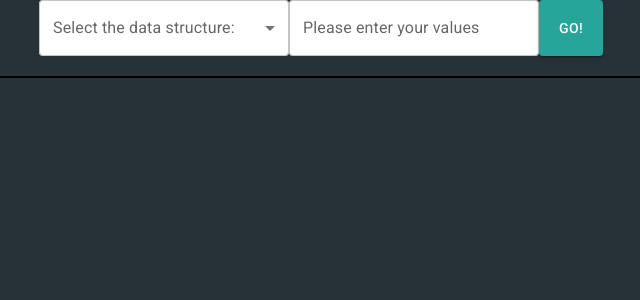
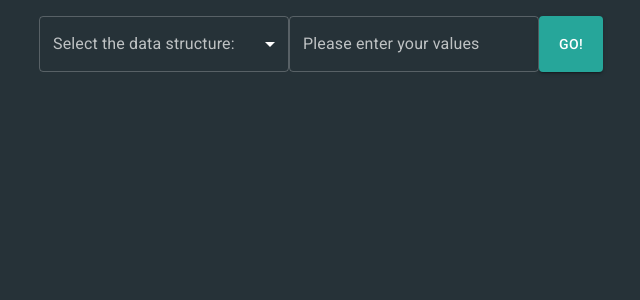
Before and after one commit to Utto/udjat, a React app: page / in a window 1280 px wide. Shown: the top 300 px of the page, without its empty margins (319-959 px from the left). Built offline with nearby package versions, Linux system fonts and the light colour scheme.

Commit message:
Small styles fix (#10)

```diff
--- a/src/features/BST/components/Tree.tsx
+++ b/src/features/BST/components/Tree.tsx
@@ -16,7 +16,6 @@ const useStyles = makeStyles({
   container: {
     position: 'relative',
     marginTop: '20px',
-    border: '1px solid black',
     overflow: 'visible',
   },
 });
--- /dev/null
+++ b/src/shared/containers/Page/Page.styles.ts
@@ -0,0 +1,8 @@
+import { Theme } from '@material-ui/core';
+import { createStyles } from '@material-ui/styles';
+
+export default (theme: Theme) => createStyles({
+  page: {
+    padding: theme.spacing(8),
+  },
+});
--- a/src/shared/containers/Page/index.tsx
+++ b/src/shared/containers/Page/index.tsx
@@ -1,16 +1,22 @@
 import { ReactNode, useState } from 'react';
+import { makeStyles } from '@material-ui/styles';
 
 import Form from '../../../features/StructureForm/components/Form';
 import BST from '../../../features/BST/components/Tree';
+
+import styles from './Page.styles';
 
 type Props = {
   children: ReactNode;
 };
 
+const useStyles = makeStyles(styles);
+
 const Page: React.FC<Props> = () => {
   const [list, setList] = useState([]);
+  const classes = useStyles();
   return (
-    <div className="page">
+    <div className={classes.page}>
       <Form handleChange={setList} />
       <BST list={list} />
     </div>
--- a/src/theming/theme.tsx
+++ b/src/theming/theme.tsx
@@ -11,6 +11,7 @@ const theme = createTheme({
     primary: {
       main: '#26a69a',
     },
+    mode: 'dark',
   },
   spacing: 2,
   components: {
@@ -18,7 +19,6 @@ const theme = createTheme({
       styleOverrides: {
         root: {
           width: '250px',
-          background: '#fff',
         },
       },
     },
```
